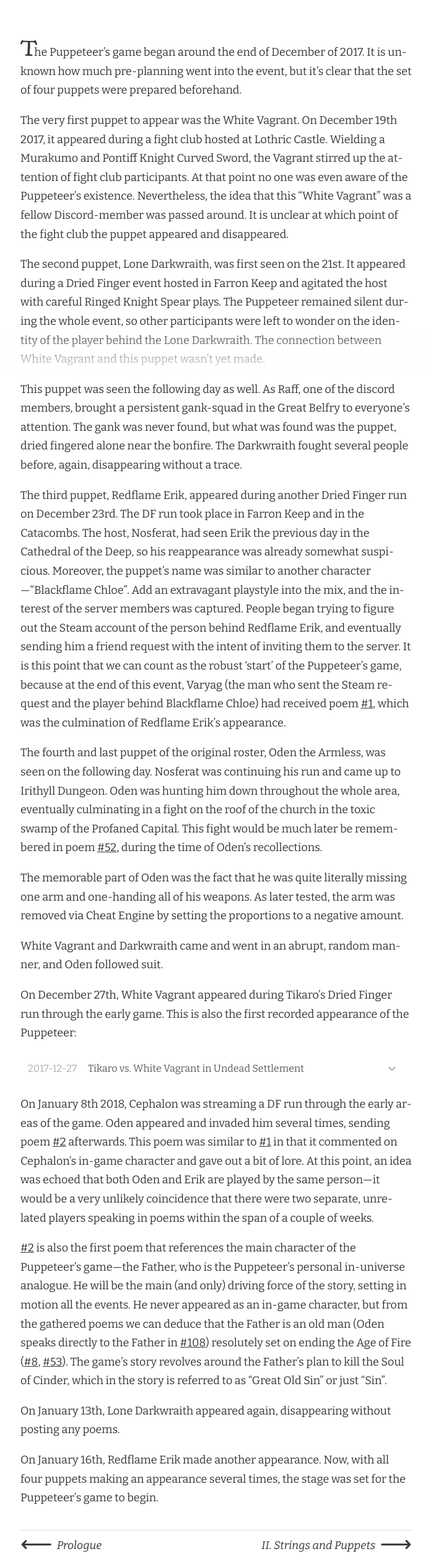
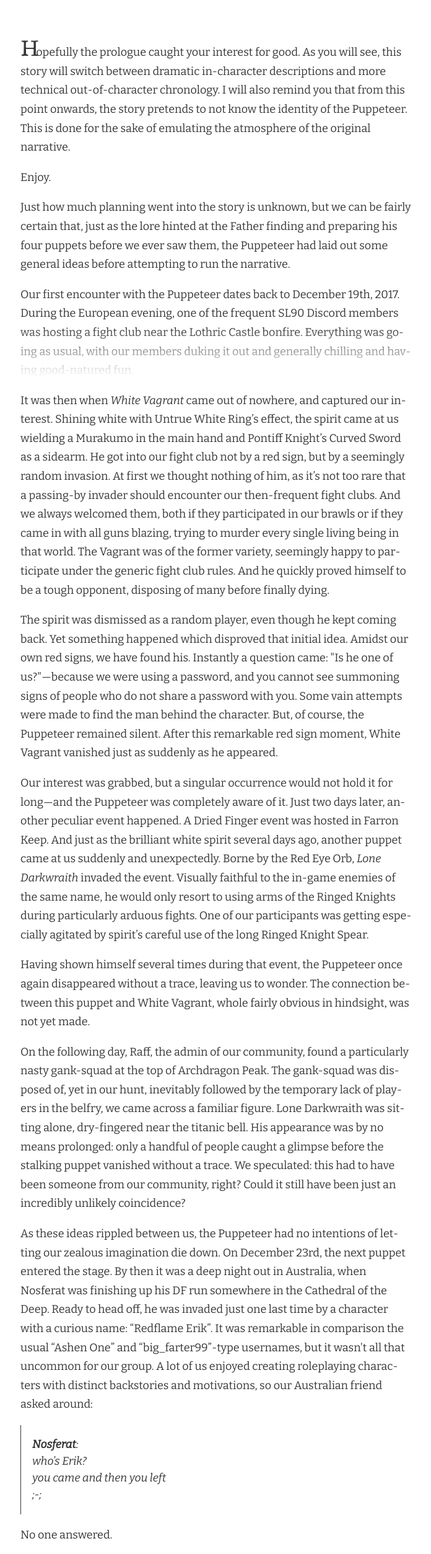
Before and after one commit to 0-Tikaro/the-puppeteer, a plain HTML site: page pages/chapter-01.html in a window 1280 px wide. Shown: the part 191-2698 px from the top of the page at 62% size, without its empty margins (327-1023 px from the left). Drawn offline with nearby package versions, Linux system fonts and the light colour scheme; a web font is replaced by a local one.

Commit message:
Massively update Ch.01

```diff
--- a/assets/json/chapter-titles.json
+++ b/assets/json/chapter-titles.json
@@ -13,7 +13,7 @@
   },
 
   "chapter-01":{
-    "name": "I. “…in haste the actors all prepare”",
+    "name": "I. Stalking Spirits",
     "update": "December, 2017 – January, 2018"
   },
   "chapter-02":{
--- a/pages/chapter-01.html
+++ b/pages/chapter-01.html
@@ -65,22 +65,63 @@
             <p class="chapter-desc">
                 <span class="date-updated-inject" data-chapter="chapter-01"></span>
             </p>
-            <p><span class="versal versal-t">T</span>he Puppeteer&rsquo;s game began around the end of December of 2017. It is unknown how much pre-planning went into the event, but it&rsquo;s clear that the set of four puppets were prepared beforehand.</p>
-            <p>The very first puppet to appear was the White Vagrant. On December 19th 2017, it appeared during a fight club hosted at Lothric Castle. Wielding a Murakumo and Pontiff Knight Curved Sword, the Vagrant stirred up the attention of fight club participants. At that point no one was even aware of the Puppeteer&rsquo;s existence. Nevertheless, the idea that this &ldquo;White Vagrant&rdquo; was a fellow Discord-member was passed around. It is unclear at which point of the fight club the puppet appeared and disappeared.</p>
-            <p>The second puppet, Lone Darkwraith, was first seen on the 21st. It appeared during a Dried Finger event hosted in Farron Keep and agitated the host with careful Ringed Knight Spear plays. The Puppeteer remained silent during the whole event, so other participants were left to wonder on the identity of the player behind the Lone Darkwraith. The connection between White Vagrant and this puppet wasn&rsquo;t yet made.</p>
-            <p>This puppet was seen the following day as well. As Raff, one of the discord members, brought a persistent gank-squad in the Great Belfry to everyone&rsquo;s attention. The gank was never found, but what was found was the puppet, dried fingered alone near the bonfire. The Darkwraith fought several people before, again, disappearing without a trace.</p>
-            <p>The third puppet, Redflame Erik, appeared during another Dried Finger run on December 23rd. The DF run took place in Farron Keep and in the Catacombs. The host, Nosferat, had seen Erik the previous day in the Cathedral of the Deep, so his reappearance was already somewhat suspicious. Moreover, the puppet&rsquo;s name was similar to another character&mdash;&ldquo;Blackflame Chloe&rdquo;. Add an extravagant playstyle into the mix, and the interest of the server members was captured. People began trying to figure out the Steam account of the person behind Redflame Erik, and eventually sending him a friend request with the intent of inviting them to the server. It is this point that we can count as the robust &lsquo;start&rsquo; of the Puppeteer&rsquo;s game, because at the end of this event, Varyag (the man who sent the Steam request and the player behind Blackflame Chloe) had received poem <span class="tooltip">#1<span class="tooltiptext ref1"></span></span>, which was the culmination of Redflame Erik&rsquo;s appearance.</p>
-            <p>The fourth and last puppet of the original roster, Oden the Armless, was seen on the following day. Nosferat was continuing his run and came up to Irithyll Dungeon. Oden was hunting him down throughout the whole area, eventually culminating in a fight on the roof of the church in the toxic swamp of the Profaned Capital. This fight would be much later be remembered in poem <span class="tooltip">#52<span class="tooltiptext ref52"></span></span>, during the time of Oden&rsquo;s recollections.</p>
-            <p>The memorable part of Oden was the fact that he was quite literally missing one arm and one-handing all of his weapons. As later tested, the arm was removed via Cheat Engine by setting the proportions to a negative amount.</p>
-            <p>White Vagrant and Darkwraith came and went in an abrupt, random manner, and Oden followed suit.</p>
-            <p>On December 27th, White Vagrant appeared during Tikaro&rsquo;s Dried Finger run through the early game. This is also the first recorded appearance of the Puppeteer:</p>
+            <p><span class="versal versal-t">H</span>opefully the prologue caught your interest for good. As you will see, this story will switch between dramatic in-character descriptions and more technical out-of-character chronology. I will also remind you that from this point onwards, the story pretends to not know the identity of the Puppeteer. This is done for the sake of emulating the atmosphere of the original narrative.</p>
+            <p>Enjoy.</p>
+
+            <p>Just how much planning went into the story is unknown, but we can be fairly certain that, just as the lore hinted at the Father finding and preparing his four puppets before we ever saw them, the Puppeteer had laid out some general ideas before attempting to run the narrative.</p>
+
+            <p>Our first encounter with the Puppeteer dates back to December 19th, 2017. During the European evening, one of the frequent SL90 Discord members was hosting a fight club near the Lothric Castle bonfire. Everything was going as usual, with our members duking it out and generally chilling and having good-natured fun.</p>
+
+            <p>It was then when <i>White Vagrant</i> came out of nowhere, and captured our interest. Shining white with Untrue White Ring&rsquo;s effect, the spirit came at us wielding a Murakumo in the main hand and Pontiff Knight&rsquo;s Curved Sword as a sidearm. He got into our fight club not by a red sign, but by a seemingly random invasion. At first we thought nothing of him, as it&rsquo;s not too rare that a passing-by invader should encounter our then-frequent fight clubs. And we always welcomed them, both if they participated in our brawls or if they came in with all guns blazing, trying to murder every single living being in that world. The Vagrant was of the former variety, seemingly happy to participate under the generic fight club rules. And he quickly proved himself to be a tough opponent, disposing of many before finally dying.</p>
+
+            <p>The spirit was dismissed as a random player, even though he kept coming back. Yet something happened which disproved that initial idea. Amidst our own red signs, we have found his. Instantly a question came: "Is he one of us?"&mdash;because we were using a password, and you cannot see summoning signs of people who do not share a password with you. Some vain attempts were made to find the man behind the character. But, of course, the Puppeteer remained silent. After this remarkable red sign moment, White Vagrant vanished just as suddenly as he appeared.</p>
+
+            <p>Our interest was grabbed, but a singular occurrence would not hold it for long&mdash;and the Puppeteer was completely aware of it. Just two days later, another peculiar event happened. A Dried Finger event was hosted in Farron Keep. And just as the brilliant white spirit several days ago, another puppet came at us suddenly and unexpectedly. Borne by the Red Eye Orb, <i>Lone Darkwraith</i> invaded the event. Visually faithful to the in-game enemies of the same name, he would only resort to using arms of the Ringed Knights during particularly arduous fights. One of our participants was getting especially agitated by spirit&rsquo;s careful use of the long Ringed Knight Spear.</p>
+
+            <p>Having shown himself several times during that event, the Puppeteer once again disappeared without a trace, leaving us to wonder. The connection between this puppet and White Vagrant, whole fairly obvious in hindsight, was not yet made.</p>
+
+            <p>On the following day, Raff, the admin of our community, found a particularly nasty gank-squad at the top of Archdragon Peak. The gank-squad was disposed of, yet in our hunt, inevitably followed by the temporary lack of players in the belfry, we came across a familiar figure. Lone Darkwraith was sitting alone, dry-fingered near the titanic bell. His appearance was by no means prolonged: only a handful of people caught a glimpse before the stalking puppet vanished without a trace. We speculated: this had to have been someone from our community, right? Could it still have been just an incredibly unlikely coincidence?</p>
+
+            <p>As these ideas rippled between us, the Puppeteer had no intentions of letting our zealous imagination die down. On December 23rd, the next puppet entered the stage. By then it was a deep night out in Australia, when Nosferat was finishing up his DF run somewhere in the Cathedral of the Deep. Ready to head off, he was invaded just one last time by a character with a curious name: &ldquo;Redflame Erik&rdquo;. It was remarkable in comparison the usual &ldquo;Ashen One&rdquo; and &ldquo;big_farter99&rdquo;-type usernames, but it wasn't all that uncommon for our group. A lot of us enjoyed creating roleplaying characters with distinct backstories and motivations, so our Australian friend asked around:</p>
+
+            <blockquote>
+                <b>Nosferat</b>:
+                <br>who&rsquo;s Erik?
+                <br>you came and then you left
+                <br>;-;
+            </blockquote>
+
+            <p>No one answered.</p>
+
+            <p>The very next day, as Noferat continued his DF run, the Puppeteer came back. Redflame forced his way into Nosferat&rsquo;s world, hunting him down near the Farron Keep bonfire. It was an extravagant player: wielding a Chaos Flamberge and Hand Axe as the primary weapons, augmented by the Demon&rsquo;s Scar. True to his name, he was a pyromancer, utilizing Fire Surge&rsquo;s chipping annoyance, Flame Fan&rsquo;s stagger, and Profaned Flame&rsquo;s flashiness (for the lack of a better use).</p>
+
+            <p>It just so happened that one of our regulars, Varyag, was invading as his own pyromancer named "Blackflame Chloe". Redflame and Blackflame worked in tandem, leaving everyone excited. As Nosferat descended into the murky Catacombs of Carthus, Erik kept trailing him. The puppet kept at it for just enough to stay relevant but not enough to raise too much suspicion. Both Varyag and Nosferat tried to figure out the Steam profile of the person behind the pyromancer, but no response came even when the right one got the friend request. And soon afterwards, Redflame Erik vanished into thin air in the way that was characteristic of the Puppeteer early on in the story.</p>
+
+            <p>As the puppet vanished, it left an important mark. At the end of the event, the Puppeteer responded to Varyag in the most bizarre and unexpected way possible. Blackflame Chloe received a poem, <i>the</i> poem that is now known as <span class="tooltip">#1<span class="tooltiptext ref1"></span></span>. Written from Erik&rsquo;s perspective, it is a sort of "congratulation" for a good event and a thanks for nice cooperation. Yet if we pull that aside, one detail can be seen: Erik speaks of himself as hollow, with a rotten soul and decayed meat. The possibility that there is no deeper meaning in this cannot be ignored, but it&rsquo;s already possible that this is foretelling of the fact that the Puppeteer&rsquo;s puppets were "risen from the dead", fixed up and restitched.</p>
+
+            <p>Nosferat was the first one to come across not one, but two marionettes. The very next day, he was moving along through the moldy corridors of Irithyll Dungeon, when he came across a hulking man, clad in dirty armor and tattered clothes. And, the most striking feature of all&emdash;the giant was missing the left arm. (As we later tested, the arm was "removed" by setting its proportions to negative values with Cheat Engine, which made the arm invisible but still fully functional. True to the character, though, the puppet never two-handed his weapons).</p>
+
+            <p>The man was of course Oden the Armless, the fourth and last of the original squad of puppets. He trailed Nosferat throughout the dungeon and, ultimately, confronted him atop the small ruined church in the putrid swamp of Profaned Capital. (This moment would be recalled by Oden himself in poem <span class="tooltip">#52<span class="tooltiptext ref52"></span></span>, but we&rsquo;ll take a proper look at that later).</p>
+
+            <p>After that climaxing moment, Oden had stuck around for a short while as an invader, and then followed suit of White Vagrant and Lone Darkwraith by disappearing in complete silence.</p>
+
+            <p>It must look awfully obvious that the appearance of puppets was no coincidence, and with the blessing of hindsight it&rsquo;s not all that difficult to see. But, at that point, we still had no clue that all of these new invaders were, in fact, played by a single man.</p>
+
+            <p>On December 27th, White Vagrant appeared during Tikaro&rsquo;s DF run through the early game. This moment marks the first recorded appearance of the Puppeteer:</p>
 
             <span class="video" data-id="171227_0"></span>
 
-            <p>On January 8th 2018, Cephalon was streaming a DF run through the early areas of the game. Oden appeared and invaded him several times, sending poem <span class="tooltip">#2<span class="tooltiptext ref2"></span></span> afterwards. This poem was similar to <span class="tooltip">#1<span class="tooltiptext ref1"></span></span> in that it commented on Cephalon&rsquo;s in-game character and gave out a bit of lore. At this point, an idea was echoed that both Oden and Erik are played by the same person&mdash;it would be a very unlikely coincidence that there were two separate, unrelated players speaking in poems within the span of a couple of weeks.</p>
-            <p><span class="tooltip">#2<span class="tooltiptext ref2"></span></span> is also the first poem that references the main character of the Puppeteer&rsquo;s game&mdash;the Father, who is the Puppeteer&rsquo;s personal in-universe analogue. He will be the main (and only) driving force of the story, setting in motion all the events. He never appeared as an in-game character, but from the gathered poems we can deduce that the Father is an old man (Oden speaks directly to the Father in <span class="tooltip">#108<span class="tooltiptext ref108"></span></span>) resolutely set on ending the Age of Fire (<span class="tooltip">#8<span class="tooltiptext ref8"></span></span>, <span class="tooltip">#53<span class="tooltiptext ref53"></span></span>). The game&rsquo;s story revolves around the Father&rsquo;s plan to kill the Soul of Cinder, which in the story is referred to as &ldquo;Great Old Sin&rdquo; or just &ldquo;Sin&rdquo;.</p>
-            <p>On January 13th, Lone Darkwraith appeared again, disappearing without posting any poems.</p>
-            <p>On January 16th, Redflame Erik made another appearance. Now, with all four puppets making an appearance several times, the stage was set for the Puppeteer&rsquo;s game to begin.</p>
+            <p><i>(This was an important point for me as the Puppeteer. MrRaggaedeman, a fellow invader from our community, was in on the whole mystery, and played as the various puppets every once in a while. This allowed me to record various footage, which alleviated some of the suspicion my apparent deep interest in the narrative would cause.)</i></p>
+
+            <p>On January 8th, 2018, Cephalon was streaming a DF run through the early areas of the game. Oden appeared and invaded him several times, sending poem <span class="tooltip">#2<span class="tooltiptext ref2"></span></span> afterwards. This poem was similar to <span class="tooltip">#1<span class="tooltiptext ref1"></span></span> in that it commented on Cephalon&rsquo;s in-game character and gave out a bit of lore. At this point, an idea was echoed that both Oden and Erik are played by the same person&mdash;it would be a very unlikely coincidence that there were two separate, unrelated players speaking in poems within the span of a couple of weeks.</p>
+
+            <p>Let us also take a moment to note something very quickly: the distinction is between the &ldquo;Puppeteer&rdquo; and the &ldquo;Father&rdquo; is fairly blurred. For the sake of creating some structure, from this point on we will be using the &ldquo;Puppeteer&rdquo; to refer to the real person orchestrating the narrative, and the &ldquo;Father&rdquo; to speak of the in-game character.</p>
+
+            <p><span class="tooltip">#2<span class="tooltiptext ref2"></span></span> is also the first poem that references the main character&mdash;the Father. Working from behind-the-scene, he will become be the driving force behind all the big events of the story. We would never come to see him as an actual in-game character, but from the poems gathered throughout the narrative we can deduce that the Father is an aged man (Oden speaks directly to the Father in <span class="tooltip">#108<span class="tooltiptext ref108"></span></span>) resolutely set on ending the Age of Fire (<span class="tooltip">#8<span class="tooltiptext ref8"></span></span>, <span class="tooltip">#53<span class="tooltiptext ref53"></span></span>).</p>
+
+            <p>After the huge drops of the first poems, the Puppeteer's following events held back on the heat. On January 13th, Lone Darkwraith appeared again for a short while, and three days later Redflame Erik did the same.</p>
+
+            <p>All four puppets have appeared several times by now. Though the slow build-up the interest of the audience has been secured, and the first explosive beat of the story could be dropped.</p>
 
             <div id="chapter-end">
                 <span class="prev ui-link title-inject" onclick="goto('synopsis.html')" data-chapter="synopsis"></span>
```
